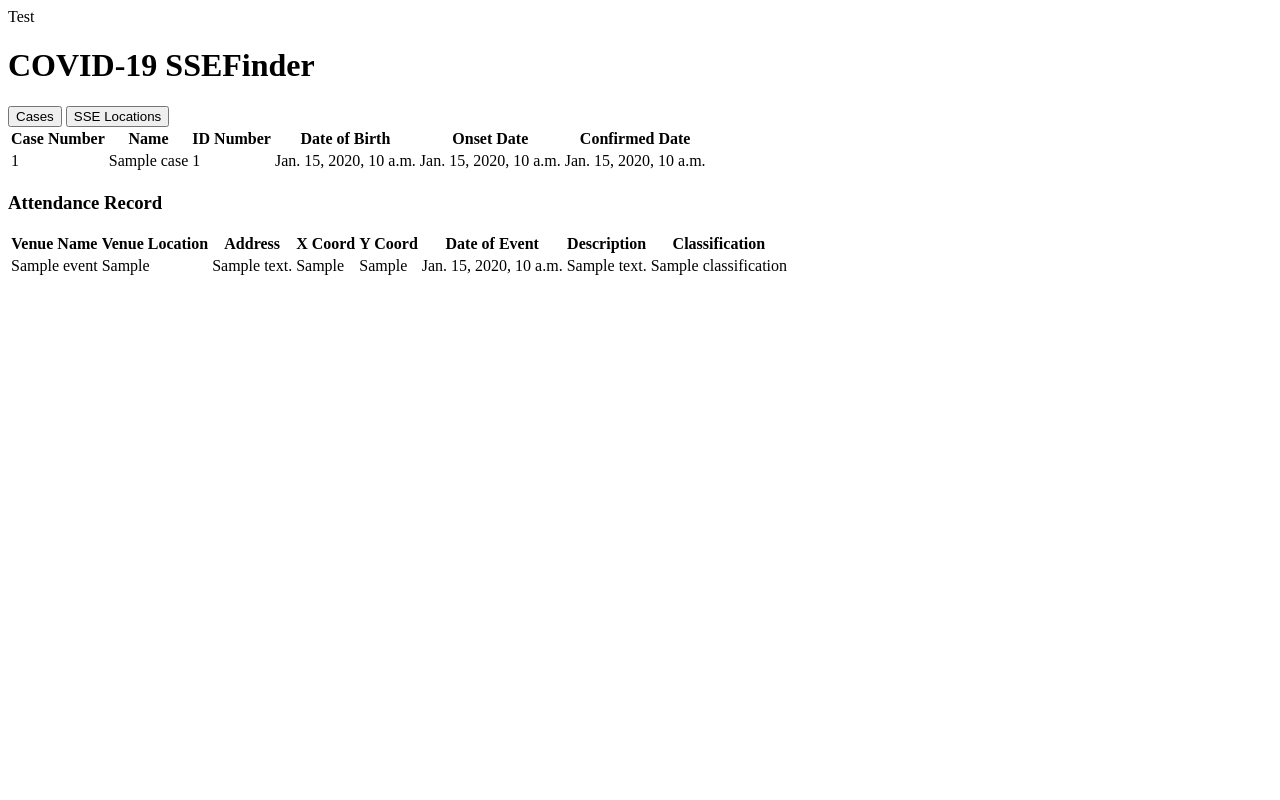
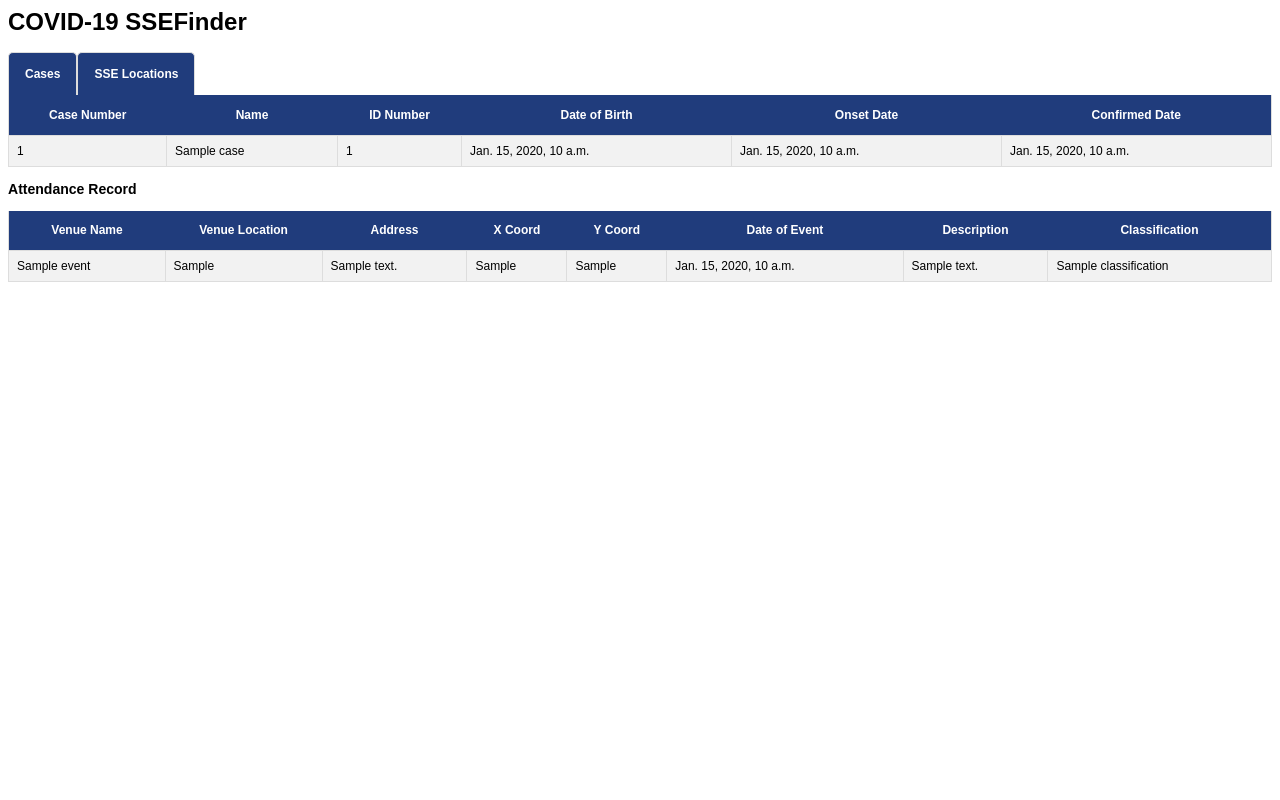
Before and after one commit to ivan-ngchakming/SSEFinder, a Django app: template SSEFinder/templates/case_expand.html in a window 1280 px wide. Run offline with Django 3.2, Linux system fonts and the light colour scheme; the template is opened without the code that fills it: most values are stand-ins (such as "Sample title", 1, 10 or a date in 2020).

Commit message:
Update base.html
Update base.html

```diff
--- a/SSEFinder/templates/base.html
+++ b/SSEFinder/templates/base.html
@@ -7,16 +7,86 @@
           content="width=device-width, user-scalable=no, initial-scale=1.0, maximum-scale=1.0, minimum-scale=1.0">
     <meta http-equiv="X-UA-Compatible" content="ie=edge">
     <title>{% block title %}Page Title{% endblock %}</title>
+
+    <style>
+    body {
+    font-family: Sans-Serif;
+    font-size: 12px;
+    }
+
+    .tab_button {
+    position: relative;
+    background-color: #203c7c;
+    border: 1px solid #ddd;
+    border-bottom: none;
+    font-size: 12px;
+    font-weight: bold;
+    color: #FFFFFF;
+    padding: 20px;
+    width: auto;
+    text-align: center;
+    transition-duration: 0.4s;
+    text-decoration: none;
+    overflow: hidden;
+    cursor: pointer;
+    border-radius: 5px 5px 0px 0px;
+    float: left;
+    cursor: pointer;
+    padding: 14px 16px;
+    transition: 0.3s;
+    }
+
+    .tab_button:hover {
+    background-color: #ddd;
+    }
+
+    table {
+    font-family: Arial, Helvetica, sans-serif;
+    font-size: 12px;
+    border-collapse: collapse;
+    width: 100%;
+    border-top: none;
+    }
+
+    #table_header {
+    border: 1px solid #ddd;
+    border-top: none;
+    height: 40px;
+    background-color: #203c7c;
+    color: white;
+    }
+
+    td {
+    border-top: none !important;
+    border: 1px solid #ddd;
+    padding: 8px;
+    }
+
+    tr:nth-child(even){background-color: #f2f2f2;}
+
+    tr:hover {background-color: #ddd;}
+
+    </style>
+
 </head>
 
-
 <body>
-    <p>Test</p>
 
     {% block content %}
         Body content
     {% endblock %}
 
+    <script>
+    function openTab(tabname) {
+      var i;
+      var x = document.getElementsByClassName("tab");
+      for (i = 0; i < x.length; i++) {
+        x[i].style.display = "none";
+      }
+      document.getElementById(tabname).style.display = "block";
+    }
+    </script>
+
 </body>
 
 
```
